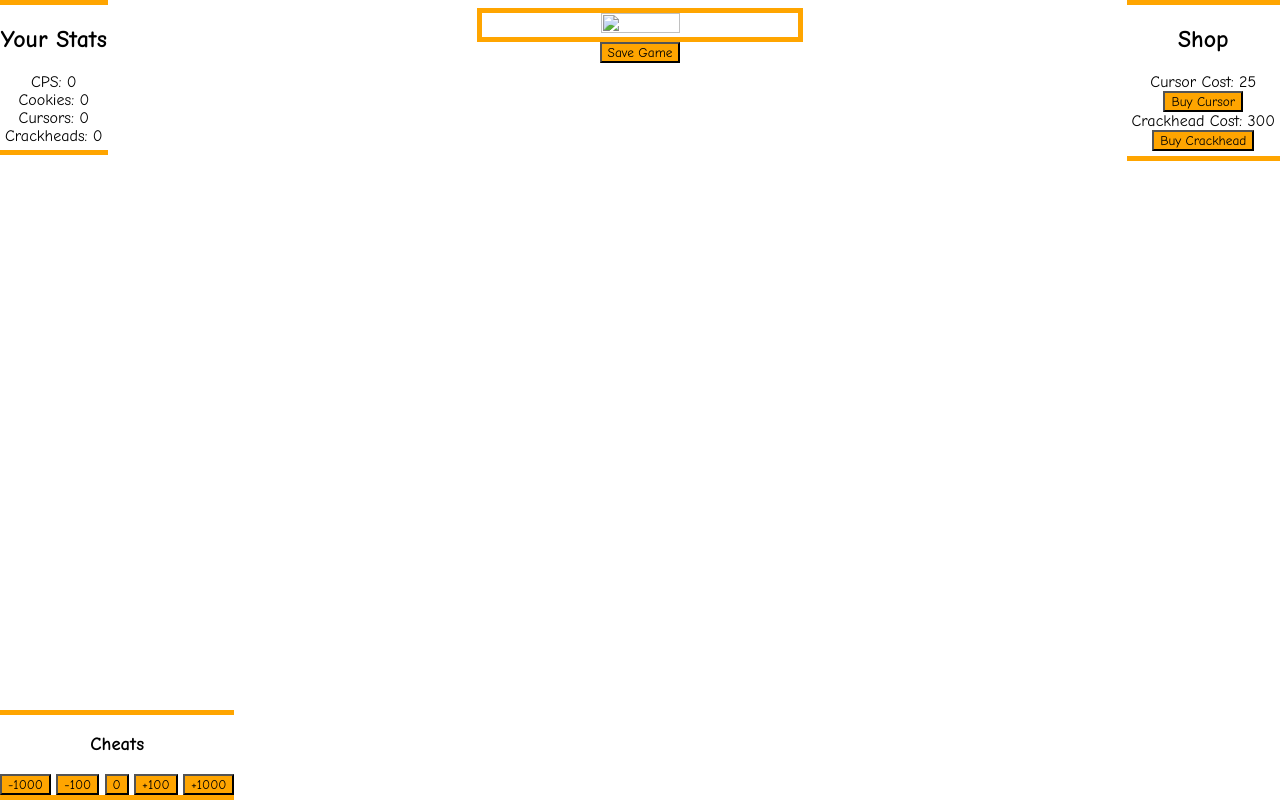
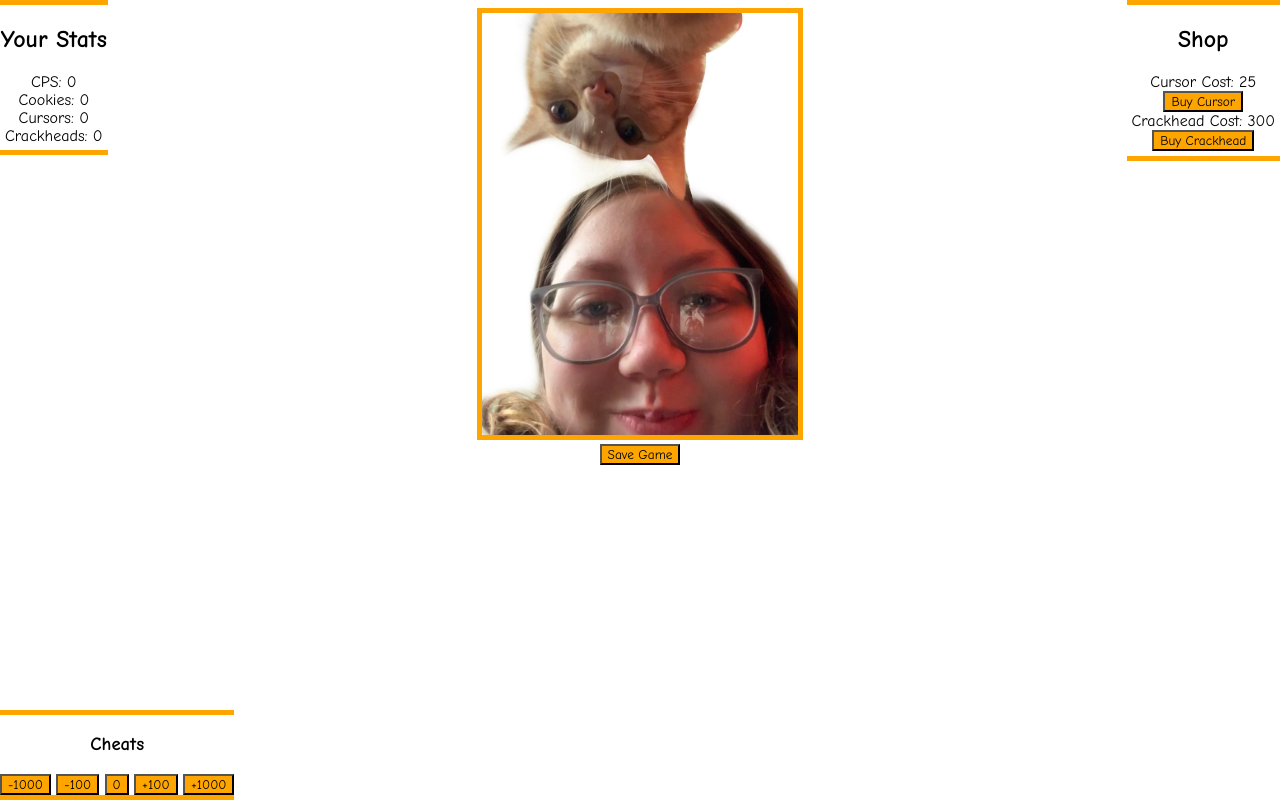
Before and after one commit to Glacialan/deeclicker, a plain HTML site: page index.html in a window 1280 px wide. Drawn offline with Linux system fonts and the light colour scheme; a web font is replaced by a local one.

Commit message:
Update index.html

```diff
--- a/index.html
+++ b/index.html
@@ -10,7 +10,7 @@
   </head>
 
   <body>
-    <img src="assets/images/test.png" onclick="cookieClick(1)">
+    <img src="test.png" onclick="cookieClick(1)">
     <br />
 
     <button onclick="savegame()">Save Game</button>
```
